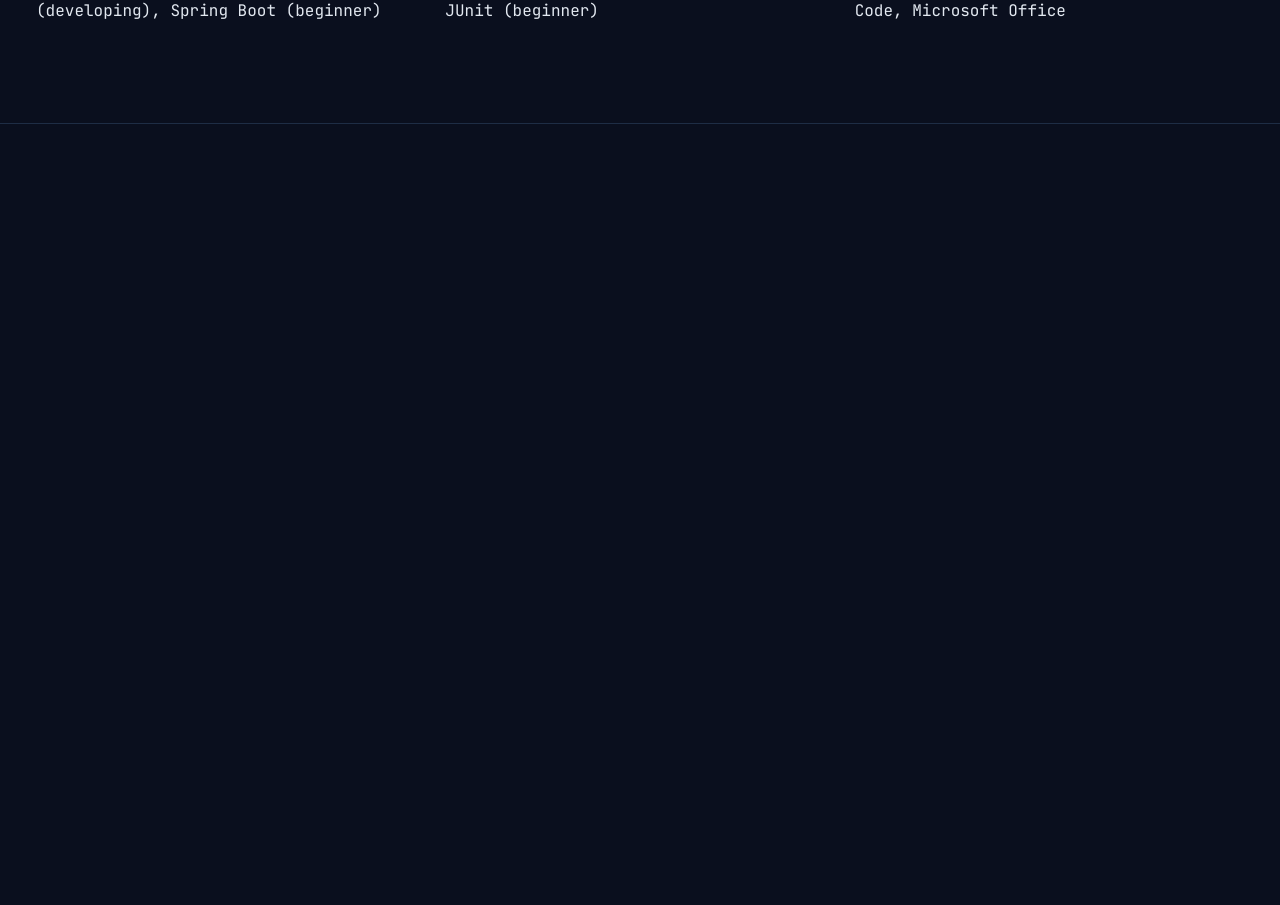
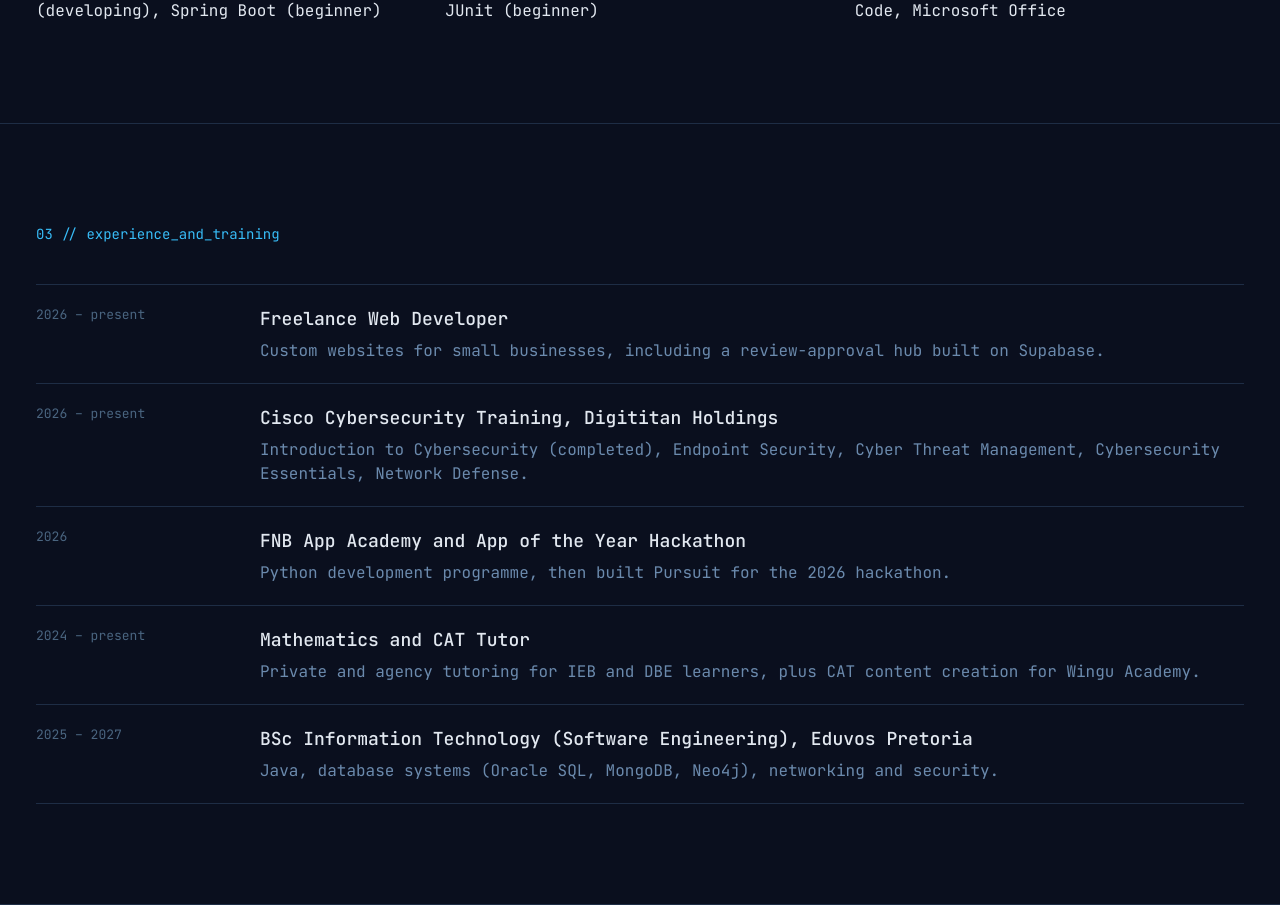
Before and after one commit to thatomakhusha/ThatoMakhushaPortfolio, a Next.js app: page / in a window 1280 px wide. Shown: the part 2319-3224 px from the top of the page. Before the commit the page ends 2443 px from the top, so only its background shows below. Built offline with nearby package versions, Linux system fonts and the light colour scheme.

Commit message:
feat(experience): built experience section

```diff
--- a/src/app/page.tsx
+++ b/src/app/page.tsx
@@ -2,6 +2,7 @@ import Navbar from "@/components/Navbar";
 import Hero from "@/components/Hero";
 import Projects from "@/components/Projects";
 import Skills from "@/components/Skills";
+import Experience from "@/components/Experience";
 
 export default function Home() {
   return (
@@ -10,6 +11,7 @@ export default function Home() {
       <Hero/>
       <Projects/>
       <Skills/>
+      <Experience/>
     </>
   );
 }
--- a/src/components/Experience.tsx
+++ b/src/components/Experience.tsx
@@ -0,0 +1,63 @@
+import SectionHeader from "./SectionHeader";
+
+type ExperienceItem = {
+  period: string;
+  title: string;
+  description: string;
+};
+
+const EXPERIENCE: ExperienceItem[] = [
+  {
+    period: "2026 – present",
+    title: "Freelance Web Developer",
+    description:
+      "Custom websites for small businesses, including a review-approval hub built on Supabase.",
+  },
+  {
+    period: "2026 – present",
+    title: "Cisco Cybersecurity Training, Digititan Holdings",
+    description:
+      "Introduction to Cybersecurity (completed), Endpoint Security, Cyber Threat Management, Cybersecurity Essentials, Network Defense.",
+  },
+  {
+    period: "2026",
+    title: "FNB App Academy and App of the Year Hackathon",
+    description:
+      "Python development programme, then built Pursuit for the 2026 hackathon.",
+  },
+  {
+    period: "2024 – present",
+    title: "Mathematics and CAT Tutor",
+    description:
+      "Private and agency tutoring for IEB and DBE learners, plus CAT content creation for Wingu Academy.",
+  },
+  {
+    period: "2025 – 2027",
+    title: "BSc Information Technology (Software Engineering), Eduvos Pretoria",
+    description:
+      "Java, database systems (Oracle SQL, MongoDB, Neo4j), networking and security.",
+  },
+];
+
+export default function Experience() {
+  return (
+    <section id="experience" className="px-6 md:px-7 lg:px-9">
+      <SectionHeader number="03" title="experience_and_training" />
+
+      <div className="flex flex-col">
+        {EXPERIENCE.map((item) => (
+          <div
+            key={item.title}
+            className="grid grid-cols-1 gap-1 py-5 border-t border-border last:border-b md:grid-cols-[200px_1fr] md:gap-6"
+          >
+            <p className="text-[13px] text-muted">{item.period}</p>
+            <div>
+              <h3 className="text-lg font-medium">{item.title}</h3>
+              <p className="mt-1.5 text-sub-text">{item.description}</p>
+            </div>
+          </div>
+        ))}
+      </div>
+    </section>
+  );
+}
```
